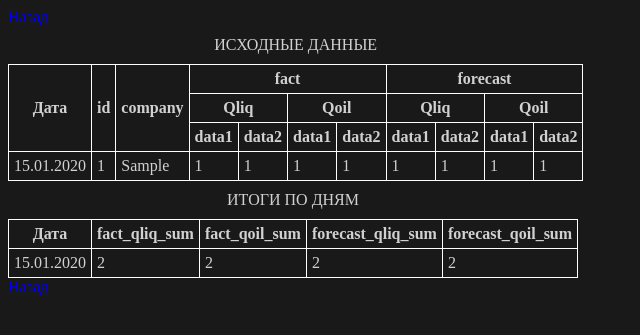
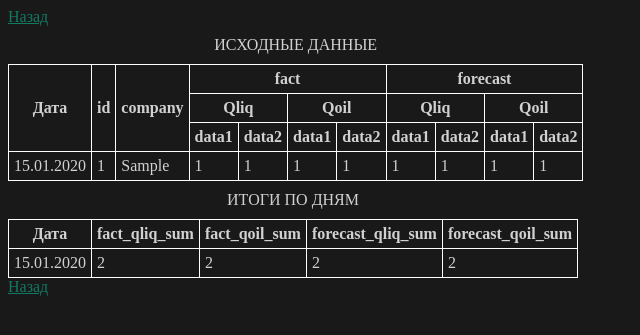
Before and after one commit to albaranovsky/test_parser, a Django app: page /result in a window 1280 px wide. Shown: the top 335 px of the page, without its empty margins (0-640 px from the left). Run offline with Django 4.2, Linux system fonts and the light colour scheme; tables that the repository leaves empty hold one stand-in row (values such as "Sample post").

Commit message:
Set color for hyperlinks

```diff
--- a/parser/templates/parser/result.html
+++ b/parser/templates/parser/result.html
@@ -3,6 +3,10 @@
 <head>
     <meta charset="UTF-8">
     <style media="screen">
+        a {
+            color: #117A60;
+        }
+
         body {
             background: rgba(0, 0, 0, 0.9);
             color: rgba(255, 255, 255, 0.8);
```
